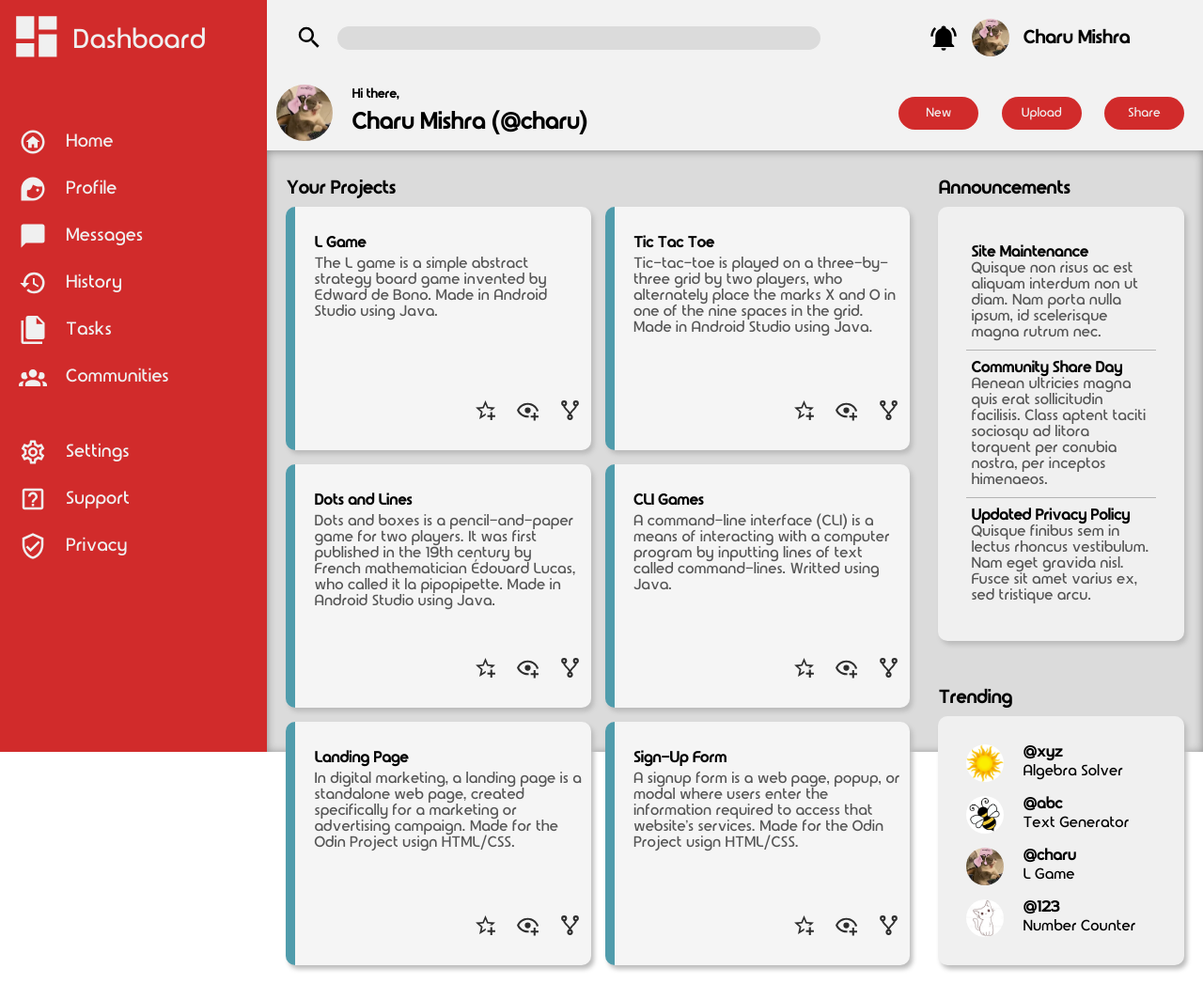
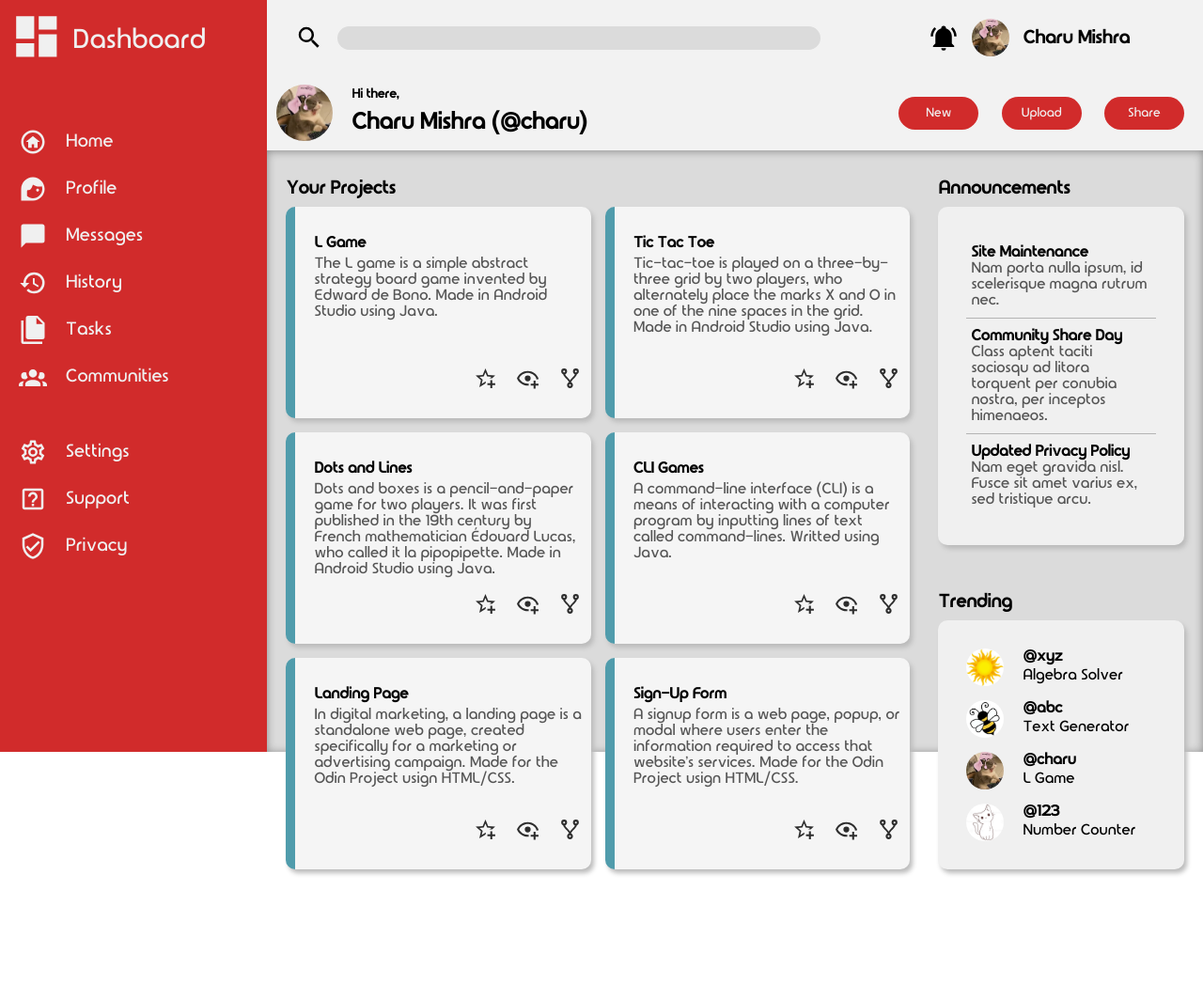
Before and after one commit to charu5673/admin-dashboard, a plain HTML site: page index.html in a window 1280 px wide. Shown: the whole page at 94% size. After the commit the page ends 945 px from the top, so only its background shows below. Drawn offline with Linux system fonts and the light colour scheme.

Commit message:
Update index.html

```diff
--- a/index.html
+++ b/index.html
@@ -160,15 +160,15 @@
                     <div class="announcement box">
                         <div class="ann text">
                             <div class="ann heading">Site Maintenance</div>
-                            <div class="ann info"><p>Quisque non risus ac est aliquam interdum non ut diam. Nam porta nulla ipsum, id scelerisque magna rutrum nec.</p></div>
+                            <div class="ann info"><p>Nam porta nulla ipsum, id scelerisque magna rutrum nec.</p></div>
                         </div>
                         <div class="ann text">
                             <div class="ann heading">Community Share Day</div>
-                            <div class="ann info"><p>Aenean ultricies magna quis erat sollicitudin facilisis. Class aptent taciti sociosqu ad litora torquent per conubia nostra, per inceptos himenaeos.</p></div>
+                            <div class="ann info"><p>Class aptent taciti sociosqu ad litora torquent per conubia nostra, per inceptos himenaeos.</p></div>
                         </div>
                         <div class="ann text">
                             <div class="ann heading">Updated Privacy Policy</div>
-                            <div class="ann info"><p>Quisque finibus sem in lectus rhoncus vestibulum. Nam eget gravida nisl. Fusce sit amet varius ex, sed tristique arcu.</p></div>
+                            <div class="ann info"><p>Nam eget gravida nisl. Fusce sit amet varius ex, sed tristique arcu.</p></div>
                         </div>
                     </div>
                 </div>
```
